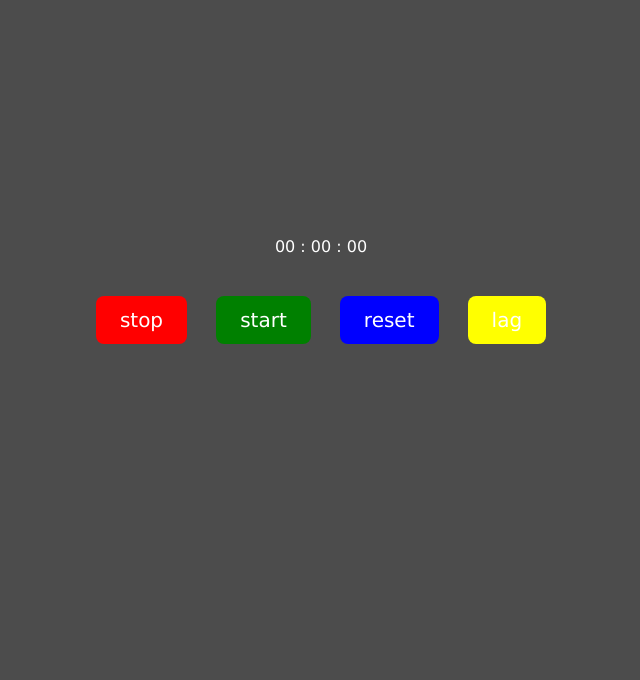
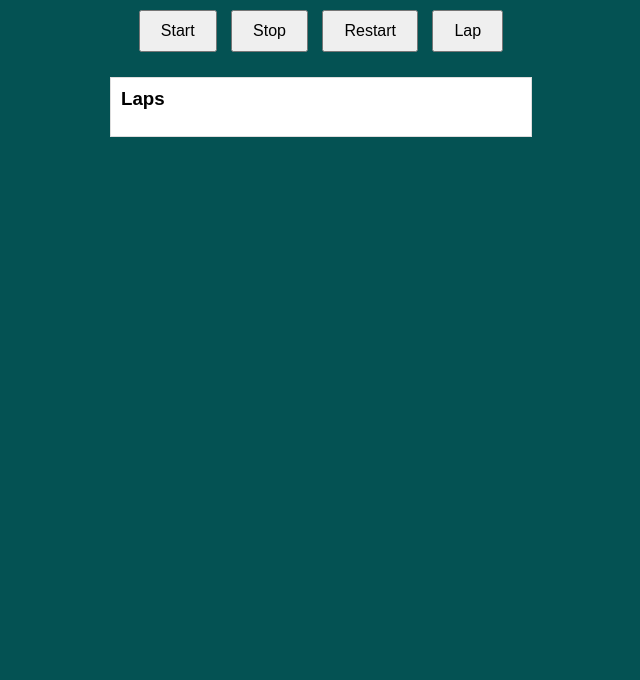
Before and after one commit to Gayatri-arya1/PRODIGY_WD_02, a plain HTML site: page index.html in a window 1280 px wide. Shown: the part 120-800 px from the top of the page, without its empty margins (319-959 px from the left). Drawn offline with Linux system fonts and the light colour scheme.

Commit message:
Update index.html

```diff
--- a/index.html
+++ b/index.html
@@ -2,30 +2,124 @@
 <html lang="en">
 <head>
   <meta charset="UTF-8">
-        <meta http-equiv="X-UA-Compatible" content="IE=edge">
   <meta name="viewport" content="width=device-width, initial-scale=1.0">
-        <link rel="stylesheet" href="style.css">
   <title>Stopwatch</title>
+  <style>
+    body {
+      font-family: Arial, sans-serif;
+      text-align: center;
+      background: #056262;
+      margin: 0;
+      padding: 50px;
+      background-color: #045253;
+    }
+
+    .stopwatch {
+      margin-bottom: 20px;
+      font-size: 2em;
+    }
+
+    .buttons {
+      margin-bottom: 20px;
+    }
+
+    button {
+      margin: 5px;
+      padding: 10px 20px;
+      font-size: 1em;
+      cursor: pointer;
+    }
+
+    .laps {
+      text-align: left;
+      margin-top: 20px;
+      max-width: 400px;
+      margin: 0 auto;
+      border: 1px solid #ddd;
+      padding: 10px;
+      background: #fff;
+    }
+
+    .laps h3 {
+      margin: 0 0 10px;
+    }
+
+    .laps ul {
+      list-style: none;
+      padding: 0;
+    }
+
+    .laps ul li {
+      padding: 5px 0;
+      border-bottom: 1px solid #eee;
+    }
+  </style>
 </head>
-<body>
-     <div class="stopwatch">
-    <div class="timerDisplay">00 : 00 : 00</div>
+<body><img src="clock.jpeg" alt="">
+  <div class="stopwatch" id="stopwatch">00:00:00</div>
+  <div class="buttons">
+    <button id="startButton">Start</button>
+    <button id="stopButton">Stop</button>
+    <button id="restartButton">Restart</button>
+    <button id="lapButton">Lap</button>
+  </div>
+  <div class="laps" id="laps">
+    <h3>Laps</h3>
+    <ul></ul>
   </div>
 
-<div class="buttons">
-    <button id="stopBtn" class="btn"
-    style="--clr: red; ">stop</button>
-    <button id="startBtn" class="btn"
-    style="--clr:green">start</button>
+  <script>
+    let timerInterval;
+    let elapsedTime = 0;
 
+    const stopwatchEl = document.getElementById('stopwatch');
+    const lapsEl = document.getElementById('laps').querySelector('ul');
 
+    function formatTime(ms) {
+      const seconds = Math.floor(ms / 1000) % 60;
+      const minutes = Math.floor(ms / (60 * 1000)) % 60;
+      const hours = Math.floor(ms / (60 * 60 * 1000));
 
-    <button id="resetBtn" class="btn"
-    style="--clr:blue">reset</button>
-    <button id="lagBtn" class="btn"
-    style="--clr:yellow">lag</button>
-</div>
+      return `${hours.toString().padStart(2, '0')}:${minutes
+        .toString()
+        .padStart(2, '0')}:${seconds.toString().padStart(2, '0')}`;
+    }
 
-<script src="script.js"></script>
+    function updateStopwatch() {
+      stopwatchEl.textContent = formatTime(elapsedTime);
+    }
+
+    document.getElementById('startButton').addEventListener('click', () => {
+      if (!timerInterval) {
+        const start = Date.now() - elapsedTime;
+        timerInterval = setInterval(() => {
+          elapsedTime = Date.now() - start;
+          updateStopwatch();
+        }, 100);
+      }
+    });
+
+    document.getElementById('stopButton').addEventListener('click', () => {
+      clearInterval(timerInterval);
+      timerInterval = null;
+    });
+
+    document.getElementById('restartButton').addEventListener('click', () => {
+      clearInterval(timerInterval);
+      timerInterval = null;
+      elapsedTime = 0;
+      updateStopwatch();
+      lapsEl.innerHTML = '';
+    });
+
+    document.getElementById('lapButton').addEventListener('click', () => {
+      const lapTime = formatTime(elapsedTime);
+      const lapItem = document.createElement('li');
+      lapItem.textContent = lapTime;
+      lapsEl.appendChild(lapItem);
+    });
+
+    updateStopwatch();
+  </script>
 </body>
 </html>
```
Lines whose indentation alone changed are shown as unchanged.
